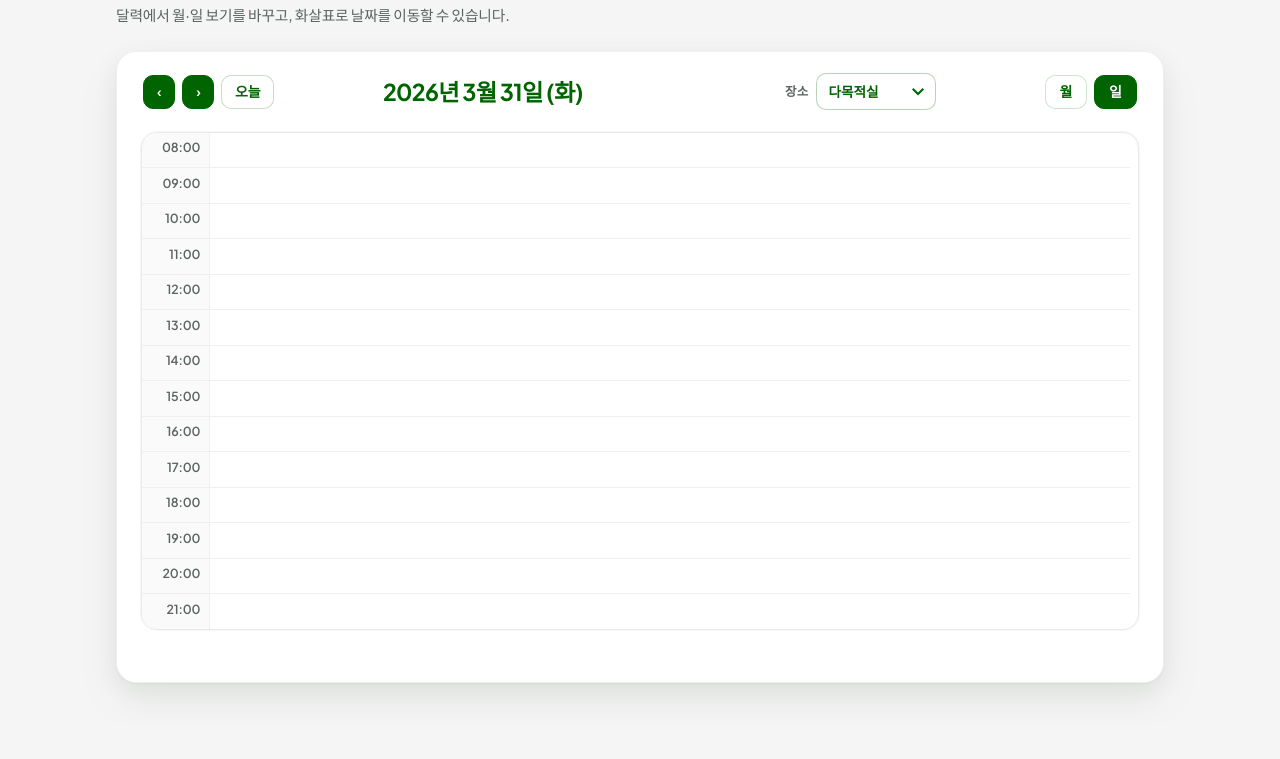
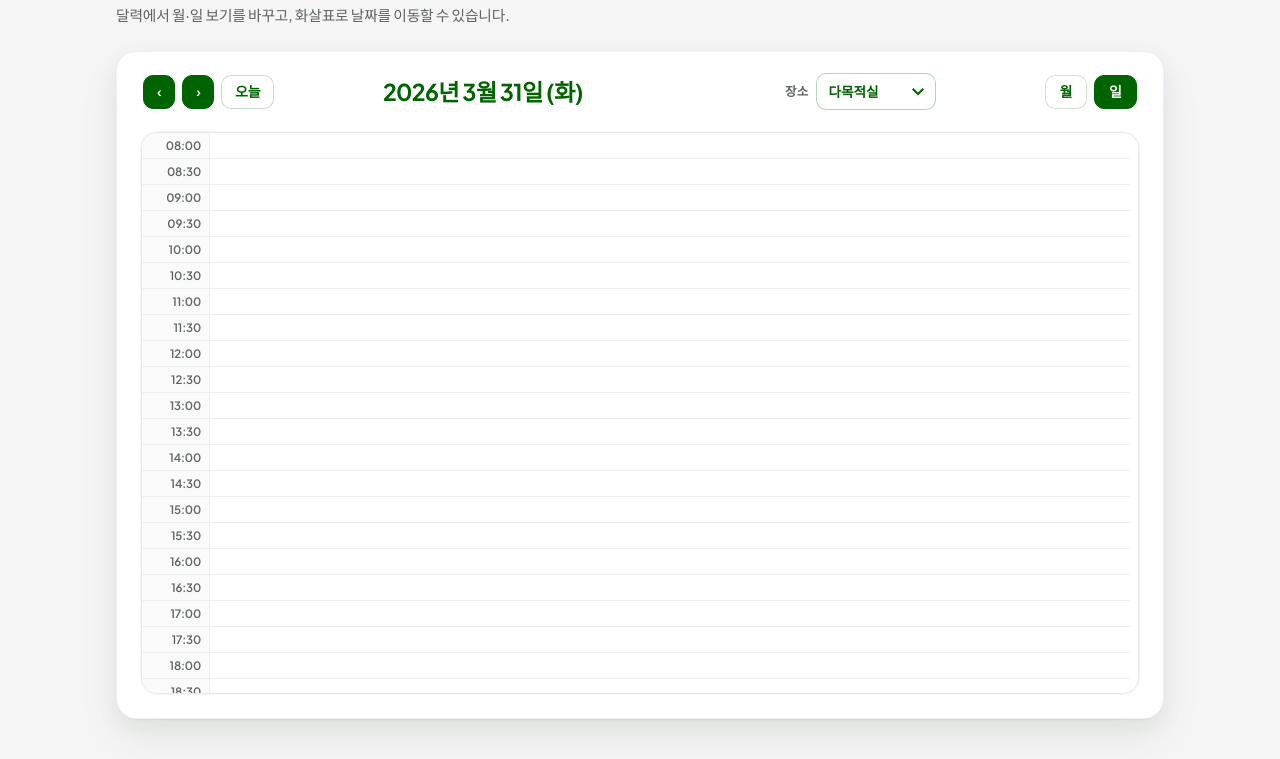
Before and after one commit to ktyktukti/bangju-reservation, a plain HTML site: page index.html in a window 1280 px wide. Both pictures are taken after a click on the button "31". Shown: the part 77-836 px from the top of the page. Before the commit the page ends 800 px from the top, so only its background shows below. Drawn offline with Linux system fonts and the light colour scheme; no server answers.

Commit message:
GAS 시간 오차 수정 및 중복 예약 방지 기능 추가

```diff
--- a/script.js
+++ b/script.js
@@ -5,6 +5,8 @@
   const DAY_START_MIN = SLOT_START * 60
   const DAY_END_MIN = SLOT_END * 60
   const DAY_TOTAL_MIN = DAY_END_MIN - DAY_START_MIN
+  /** 일 보기 빈 칸·눈금 간격 (분). 30이면 8:00, 8:30, … 클릭 가능 */
+  const DAY_VIEW_SLOT_STEP_MIN = 30
 
   /**
    * 예약 한 건당 허용 최대 시간 길이(분).
@@ -957,12 +959,14 @@
     modalAnchorDate = startOfDay(date)
     inputDate.value = formatDateDot(modalAnchorDate)
 
-    let sh = 9
-    if (typeof opt.startHour === 'number') {
-      sh = opt.startHour
-    }
-
-    inputTimeStart.value = snapToHalfHourSlot(valueFromMinutes(sh * 60))
+    let startTotalMin = 9 * 60
+    if (typeof opt.startTotalMin === 'number' && !Number.isNaN(opt.startTotalMin)) {
+      startTotalMin = opt.startTotalMin
+    } else if (typeof opt.startHour === 'number') {
+      startTotalMin = opt.startHour * 60
+    }
+
+    inputTimeStart.value = snapToHalfHourSlot(valueFromMinutes(startTotalMin))
     fillReservationEndSelect()
 
     inputName.value = ''
@@ -1609,10 +1613,14 @@
 
     const ruler = document.createElement('div')
     ruler.className = 'cal__day-ruler'
-    for (let h = SLOT_START; h < SLOT_END; h += 1) {
+    for (
+      let m = DAY_START_MIN;
+      m < DAY_END_MIN;
+      m += DAY_VIEW_SLOT_STEP_MIN
+    ) {
       const lab = document.createElement('div')
       lab.className = 'cal__day-ruler-hour'
-      lab.textContent = `${String(h).padStart(2, '0')}:00`
+      lab.textContent = valueFromMinutes(m)
       ruler.appendChild(lab)
     }
 
@@ -1621,15 +1629,20 @@
 
     const hoursBg = document.createElement('div')
     hoursBg.className = 'cal__day-hours-bg'
-    for (let h = SLOT_START; h < SLOT_END; h += 1) {
+    for (
+      let m = DAY_START_MIN;
+      m < DAY_END_MIN;
+      m += DAY_VIEW_SLOT_STEP_MIN
+    ) {
       const slot = document.createElement('button')
       slot.type = 'button'
       slot.className = 'cal__day-hour-empty'
-      slot.dataset.hour = String(h)
-      slot.setAttribute('aria-label', `${h}시 새 예약`)
+      slot.dataset.startMin = String(m)
+      const label = valueFromMinutes(m)
+      slot.setAttribute('aria-label', `${label} 새 예약`)
       slot.addEventListener('click', () => {
         state.cursor = startOfDay(state.cursor)
-        openReservationModal(state.cursor, { startHour: h })
+        openReservationModal(state.cursor, { startTotalMin: m })
       })
       hoursBg.appendChild(slot)
     }
--- a/style.css
+++ b/style.css
@@ -595,12 +595,12 @@ body {
 
 .cal__day-ruler-hour {
   flex: 1 1 0;
-  min-height: 0;
+  min-height: 26px;
   display: flex;
   align-items: flex-start;
   justify-content: flex-end;
-  padding: 0.35rem 0.55rem 0;
-  font-size: 0.78rem;
+  padding: 0.28rem 0.5rem 0;
+  font-size: 0.72rem;
   font-weight: 600;
   color: var(--text-secondary);
   border-bottom: 1px solid var(--line-softer);
@@ -628,7 +628,7 @@ body {
 
 .cal__day-hour-empty {
   flex: 1 1 0;
-  min-height: 0;
+  min-height: 26px;
   margin: 0;
   padding: 0;
   border: none;
```
